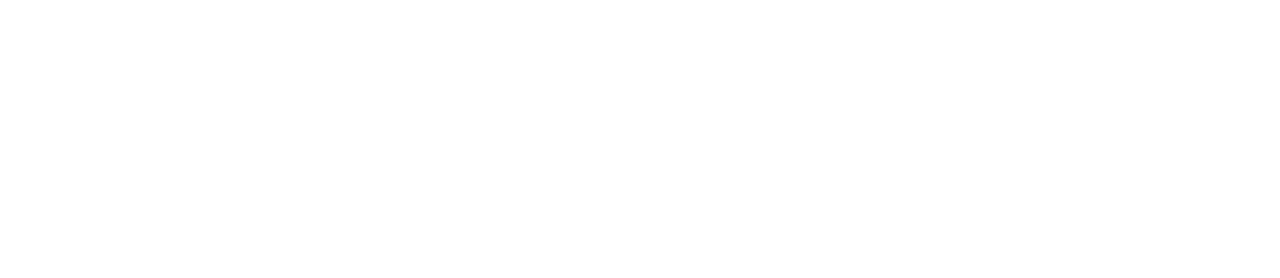
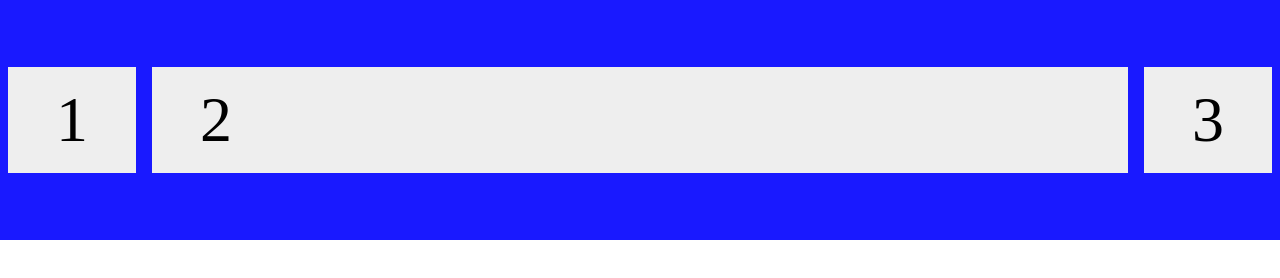
Before and after one commit to pbokolo/Frontend-100days-challenge-, a website: page CSS-Flexbox/index.html in a window 1280 px wide. Drawn offline with Linux system fonts and the light colour scheme.

Commit message:
Flex container allignments and some flex item self properties

```diff
--- a/CSS-Flexbox/index.html
+++ b/CSS-Flexbox/index.html
@@ -4,9 +4,35 @@
     <meta charset="UTF-8" />
     <meta http-equiv="X-UA-Compatible" content="IE=edge" />
     <meta name="viewport" content="width=device-width, initial-scale=1.0" />
+    <link href="style.css" rel="stylesheet" />
     <title>CSS flexbox</title>
   </head>
   <body>
-    <div class="flex-container"></div>
+    <div class="flex-container">
+      <div class="flex-item item-1">1</div>
+      <div class="flex-item item-2">2</div>
+      <div class="flex-item item-3">3</div>
+      <!-- <div class="flex-item">4</div>
+      <div class="flex-item">5</div>
+      <div class="flex-item">6</div>
+      <div class="flex-item">7</div>
+      <div class="flex-item">8</div>
+      <div class="flex-item">9</div>
+      <div class="flex-item">10</div>
+      <div class="flex-item">11</div>
+      <div class="flex-item">12</div>
+      <div class="flex-item">13</div>
+      <div class="flex-item">14</div>
+      <div class="flex-item">15</div>
+      <div class="flex-item">16</div>
+      <div class="flex-item">17</div>
+      <div class="flex-item">18</div>
+      <div class="flex-item">19</div>
+      <div class="flex-item">20</div>
+      <div class="flex-item">21</div>
+      <div class="flex-item">22</div>
+      <div class="flex-item">23</div>
+      <div class="flex-item">24</div> -->
+    </div>
   </body>
 </html>
--- a/CSS-Flexbox/style.css
+++ b/CSS-Flexbox/style.css
@@ -9,3 +9,31 @@
 html {
   box-sizing: border-box;
 }
+
+.flex-container {
+  background-color: rgba(0, 0, 256, 0.9);
+  min-height: 15rem;
+  display: flex;
+  /* Sets the direction in which the container want to stack the flex item
+  Column means one on top of another
+  flex-direction: column; For this first example i'll leave it to the default value:row*/
+  /* This property specifies that the flex items should wrap if there is no
+  more space */
+  /* flex-flow is the shorthand for flex-direction and flex-wrap */
+  flex-wrap: wrap;
+  /* This property is used to set items' allignment on the x axis */
+  justify-content: center;
+  /* This one is used to allign items on the y axis */
+  align-items: center;
+}
+
+.flex-item {
+  padding: 1rem 3rem;
+  font-size: 4rem;
+  background-color: #eee;
+  margin: 0.5rem;
+}
+
+.item-2 {
+  flex-grow: 1;
+}
```
